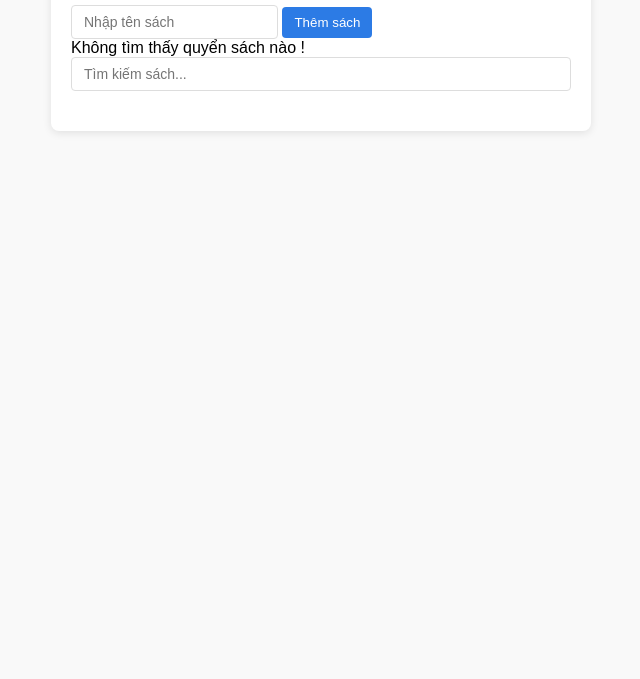
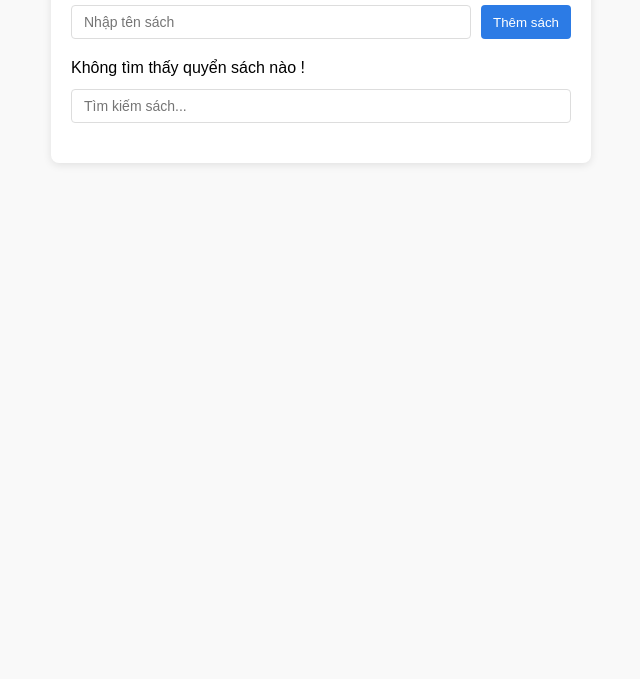
Before and after one commit to trungnt8198/redux-bookstore, a plain HTML site: page index.html in a window 1280 px wide. Shown: the part 121-800 px from the top of the page, without its empty margins (319-959 px from the left). Drawn offline with nearby package versions, Linux system fonts and the light colour scheme.

Commit message:
Update css

```diff
--- a/style.css
+++ b/style.css
@@ -25,11 +25,15 @@ p {
   padding: 0;
 }
 
-.add-book,
+#add-book,
 .filter-book {
   display: flex;
   gap: 10px;
   margin-bottom: 20px;
+}
+
+.filter-book {
+  margin-top: 12px;
 }
 
 input[type="text"] {
```
